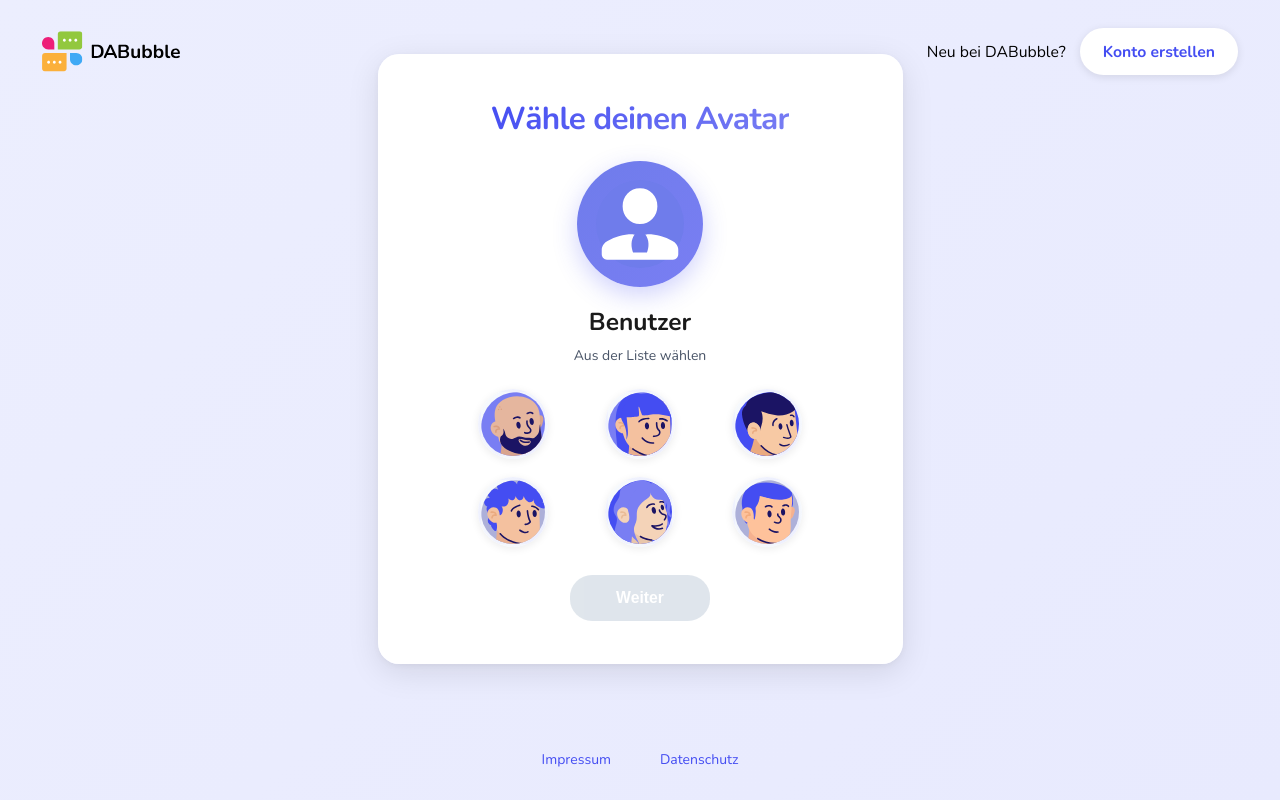
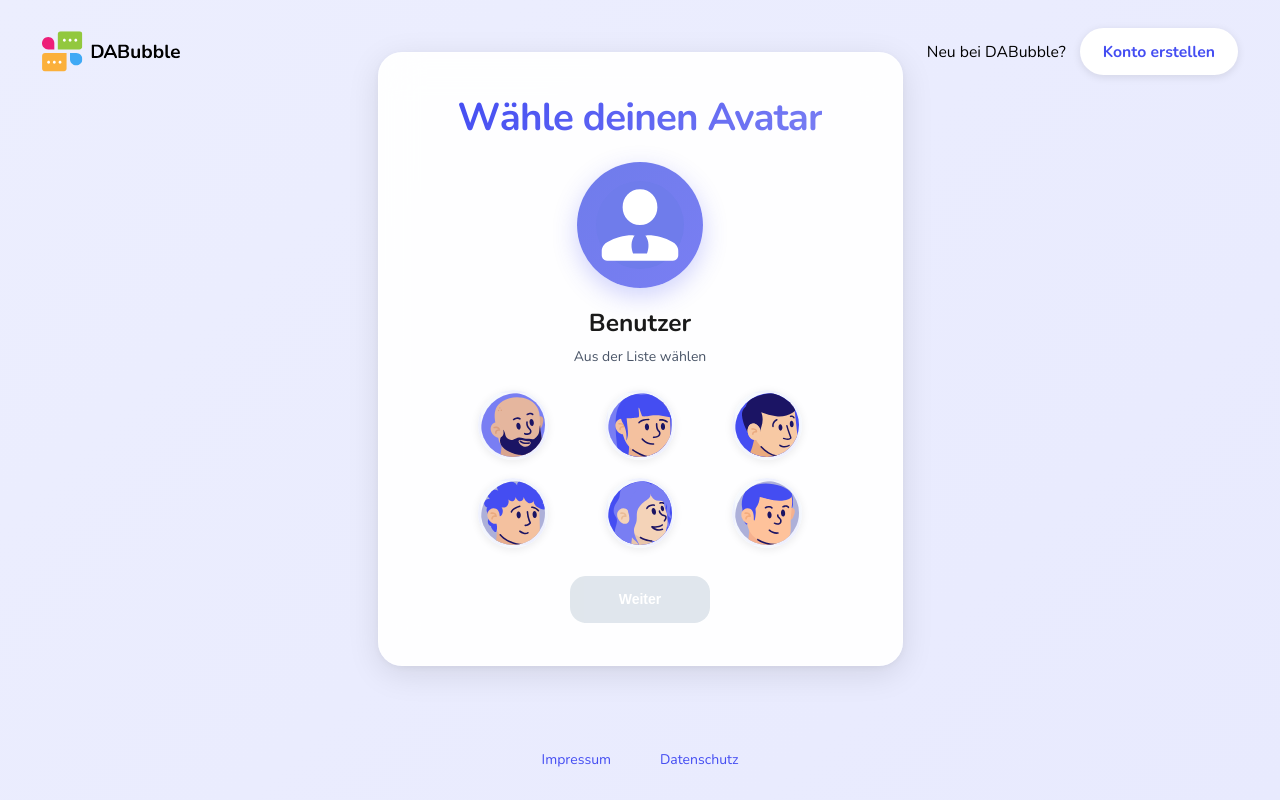
Before and after one commit to Alex-R298/DA-Bubble, an Angular app: page /choose-avatar in a window 1280 px wide. Built offline with nearby package versions, Linux system fonts and the light colour scheme; no server answers.

Commit message:
(DES): Aligned choose-avatar component styling with login component specifications

```diff
--- a/src/app/components/choose-avatar/choose-avatar.component.css
+++ b/src/app/components/choose-avatar/choose-avatar.component.css
@@ -17,21 +17,22 @@
 }
 
 .choose-avatar-card {
-  background: rgba(255, 255, 255, 0.98);
+  background: rgba(255, 255, 255, 0.95);
   backdrop-filter: blur(20px);
-  border-radius: 1.5rem;
+  border-radius: 24px;
   padding: 3rem 2.5rem;
   width: 37.5rem;
   max-width: 37.5rem;
   box-shadow: 0 8px 32px rgba(0, 0, 0, 0.1),
               0 2px 8px rgba(0, 0, 0, 0.05);
-  border: 1px solid rgba(255, 255, 255, 0.3);
+  border: 1px solid rgba(255, 255, 255, 0.18);
   box-sizing: border-box;
   display: flex;
   flex-direction: column;
   align-items: center;
   animation: slideUp 0.6s ease-out;
   z-index: 1;
+  position: relative;
 }
 
 @keyframes slideUp {
@@ -46,7 +47,7 @@
 }
 
 .title {
-  font-size: 2.25rem;
+  font-size: 2.75rem;
   font-weight: 800;
   background: linear-gradient(135deg, #444DF2 0%, #797EF3 100%);
   -webkit-background-clip: text;
@@ -56,6 +57,7 @@
   margin-top: 0;
   text-align: center;
   letter-spacing: -0.02em;
+  line-height: 1.2;
 }
 
 .avatar-preview {
@@ -195,9 +197,9 @@
   background: linear-gradient(135deg, #444DF2 0%, #797EF3 100%);
   color: #FFFFFF;
   border: none;
-  border-radius: 1.5625rem;
-  padding: 1rem 3rem;
-  font-size: 1.125rem;
+  border-radius: 16px;
+  padding: 1.125rem 3rem;
+  font-size: 1rem;
   font-weight: 700;
   cursor: pointer;
   transition: all 0.3s cubic-bezier(0.4, 0, 0.2, 1);
@@ -278,7 +280,7 @@
 
 @media (max-width: 768px) {
   .card-wrapper {
-    padding: 1rem;
+    padding: 1.5rem;
   }
 
   .choose-avatar-card {
@@ -288,7 +290,7 @@
   }
 
   .title {
-    font-size: 1.75rem;
+    font-size: 2.25rem;
     margin-top: 0;
   }
 
```
